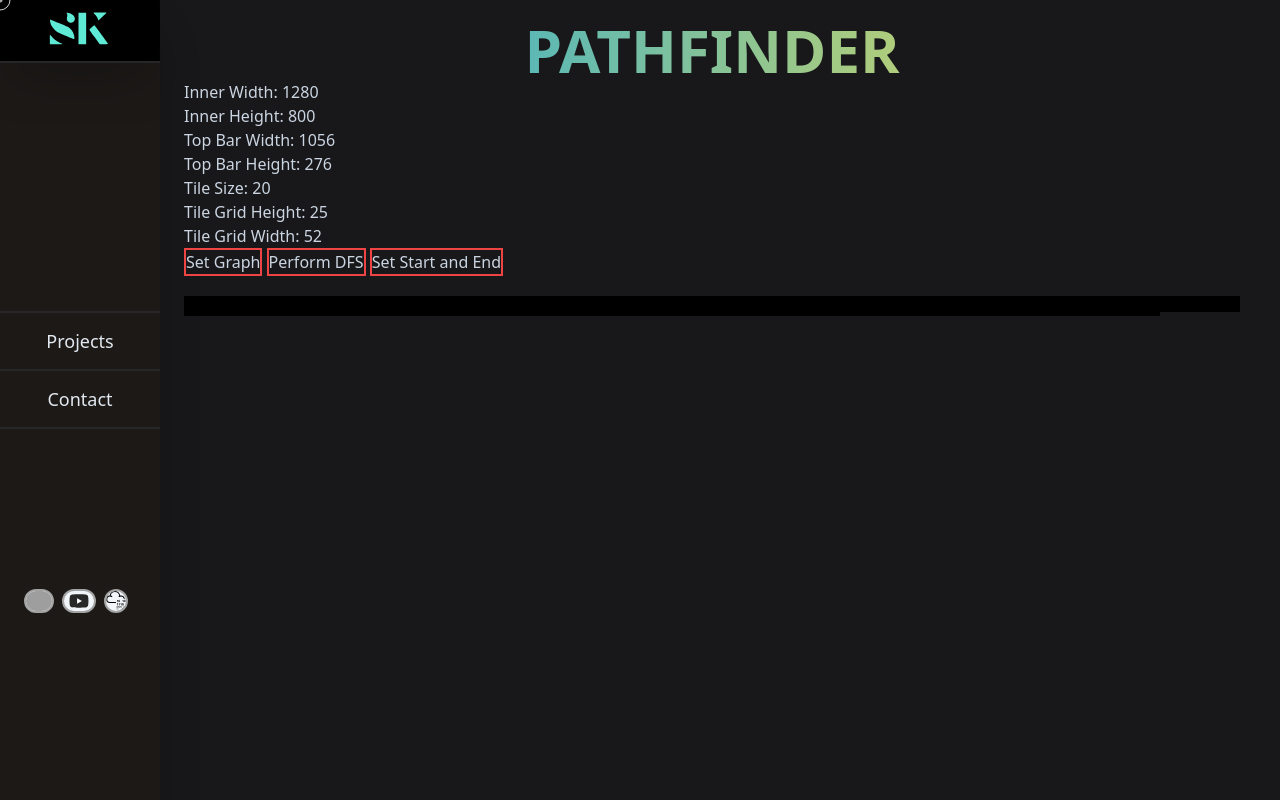
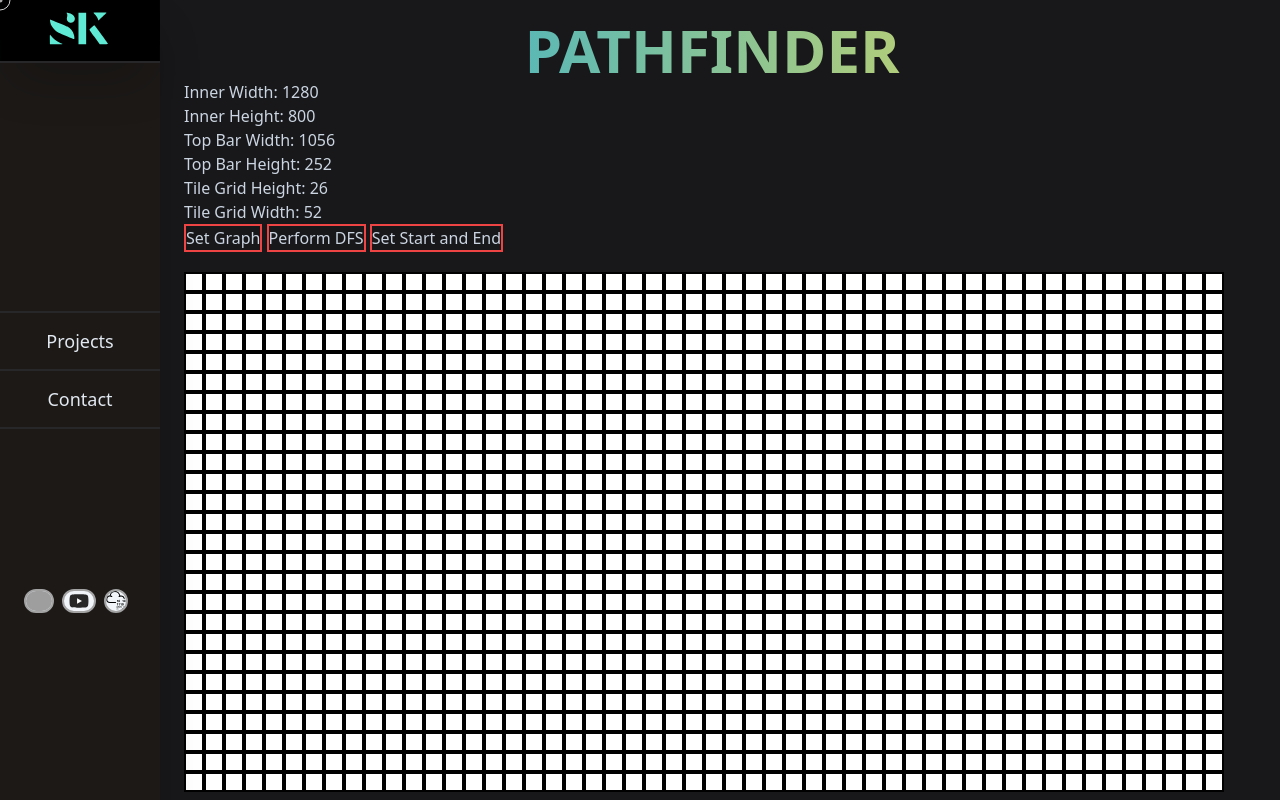
Before and after one commit to StathisKap/stathis-site, a SvelteKit app: page /projects/pathfinder in a window 1280 px wide. Built offline with nearby package versions, Linux system fonts and the light colour scheme; grey boxes are pictures that could not be loaded.

Commit message:
Updated CV

```diff
--- a/src/routes/projects/pathfinder/+page.svelte
+++ b/src/routes/projects/pathfinder/+page.svelte
@@ -12,11 +12,10 @@
     let topWidth:number;
     let topHeight:number;
 
-    let tileSize = 20;
     let tileGridWidth: number;
     let tileGridHeight: number;
-    $: tileGridWidth = Math.trunc((innerWidth - (innerWidth - topWidth)) / tileSize);
-    $: tileGridHeight = Math.trunc((innerHeight - topHeight) / tileSize) - 1;
+    $: tileGridWidth = Math.trunc((innerWidth - (innerWidth - topWidth)) / 20);
+    $: tileGridHeight = Math.trunc((innerHeight - topHeight) / 20) - 1;
 
     function buildNodes(rows:number, columns:number){
         const nodes: any[] = [];
@@ -64,7 +63,6 @@
     <p> Inner Height: {innerHeight} </p>
     <p> Top Bar Width:  {topWidth} </p>
     <p> Top Bar Height: {topHeight} </p>
-    <p> Tile Size: {tileSize} </p>
     <p> Tile Grid Height: {tileGridHeight} </p>
     <p> Tile Grid Width: {tileGridWidth} </p>
     <button type="button" class="border-2 border-red-500" on:click={() => setGraph(nodes)}>Set Graph</button>
@@ -75,7 +73,7 @@
 <div class="flex flex-wrap max-w-full">
     {#each nodes as row, rowIndex}
             {#each row as node, nodeIndex}
-                <Node tileSize={tileSize} nodeValue={nodes[rowIndex][nodeIndex]}/>
+                <Node nodeValue={nodes[rowIndex][nodeIndex]}/>
             {/each}
     {/each}
 </div>
--- a/src/routes/projects/pathfinder/Node.svelte
+++ b/src/routes/projects/pathfinder/Node.svelte
@@ -1,10 +1,4 @@
 <script lang="ts">
-	import { onMount } from 'svelte';
-	export let tileSize:number;
-
-	onMount(async () => {
-		tileSize = 20;
-	});
 
 	enum nodeType {"unexplored", "start", "end", "explored", "shortestPath"};
 	let state = {	[nodeType.unexplored as number]: "bg-white",
@@ -18,7 +12,4 @@
 	$: nodeClass = state[nodeValue];
 </script>
 
-<div
-	class="border-black border-2
-	w-[{tileSize}px] h-[{tileSize}px]
-	{nodeClass}"/>
+<div class="border-black border-2 w-[20px] h-[20px] {nodeClass}"/>
```
Also changed, not shown: 1 other file (tests, documents, lock files or other folders).
